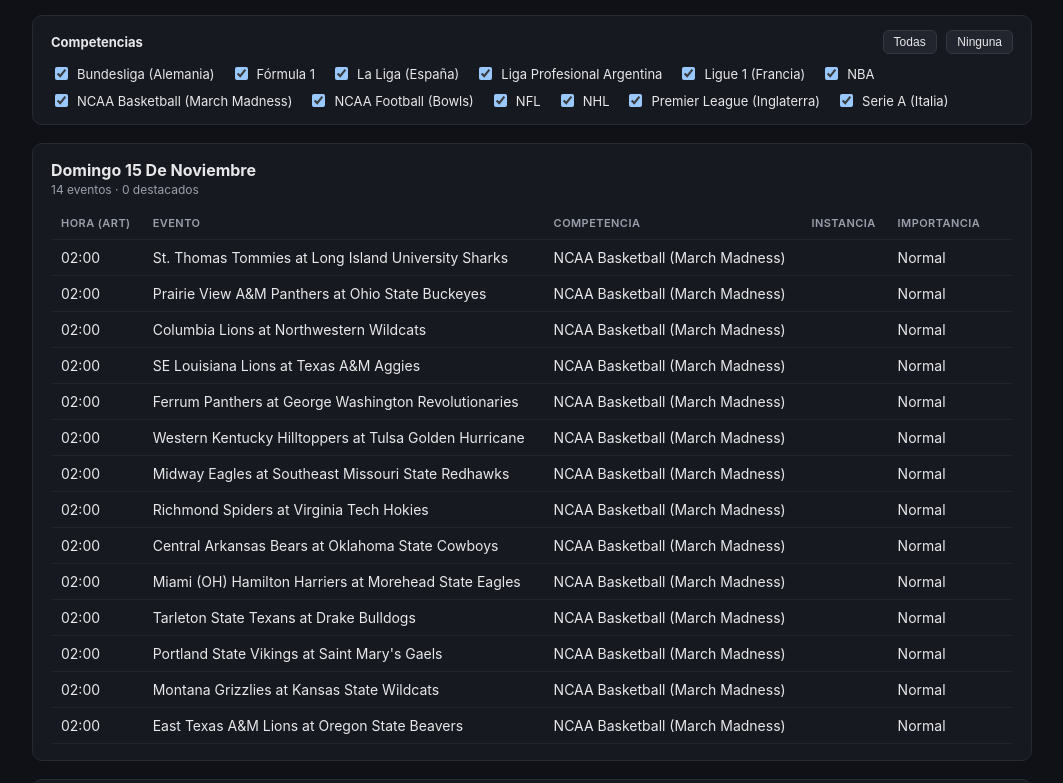
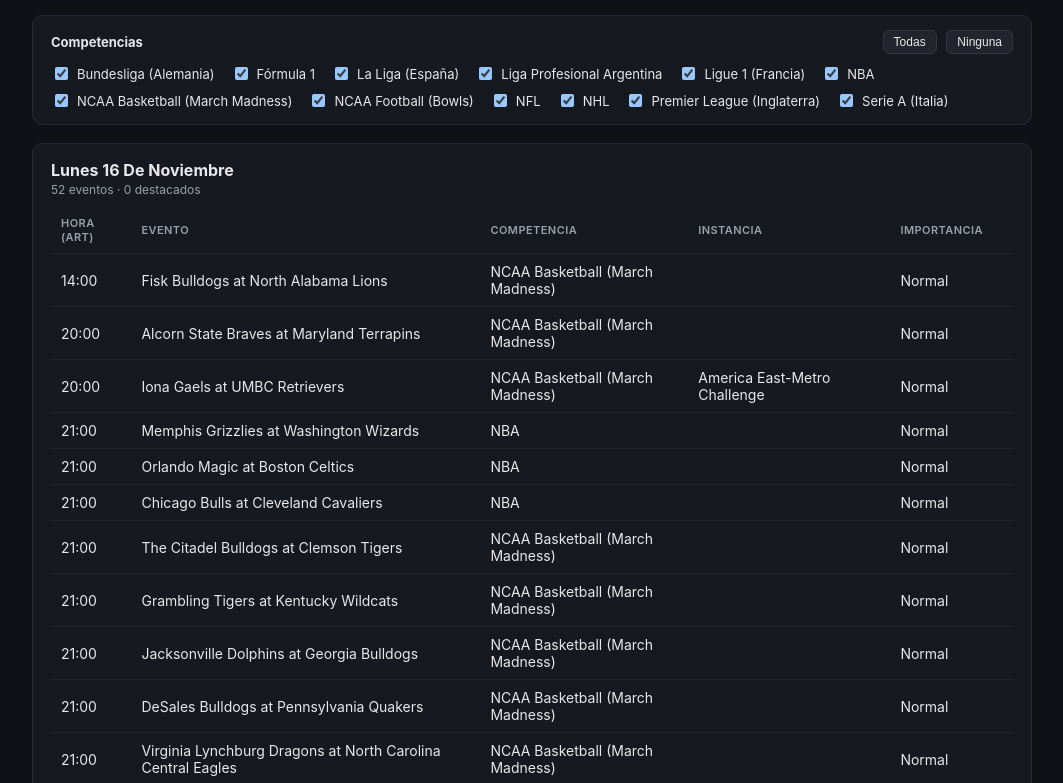
Before and after one commit to pablodberon/sports-events-tracker, a plain HTML site: page docs/index.html in a window 1280 px wide. Shown: the part 77-860 px from the top of the page, without its empty margins (108-1171 px from the left). Drawn offline with Linux system fonts and the light colour scheme.

Commit message:
Actualizar dashboard [skip ci]

```diff
--- a/docs/index.html
+++ b/docs/index.html
@@ -36,7 +36,7 @@
 <body>
 <div class="wrap">
   <h1>Agenda deportiva</h1>
-  <div class="meta">Actualizado 2026-11-16 01:55 ART &middot; 400 eventos proximos &middot; 35 destacados &middot; la jornada va de 4am a 3:59am del dia siguiente (hora Argentina)</div>
+  <div class="meta">Actualizado 2026-11-16 15:02 ART &middot; 400 eventos proximos &middot; 41 destacados &middot; la jornada va de 4am a 3:59am del dia siguiente (hora Argentina)</div>
 
   <div class="filters">
     <div class="filters-head">
@@ -64,30 +64,6 @@
 
   <div class="no-results" id="noResults">No hay eventos para las competencias seleccionadas.</div>
 
-
-    <section class="day">
-      <h2>Domingo 15 de noviembre</h2>
-      <div class="day-meta">14 eventos &middot; 0 destacados</div>
-      <table>
-        <thead><tr><th>Hora (ART)</th><th>Evento</th><th>Competencia</th><th>Instancia</th><th>Importancia</th><th></th></tr></thead>
-        <tbody>
-          <tr class="" data-competitions="NCAA Basketball (March Madness)"><td>02:00</td><td>St. Thomas Tommies at Long Island University Sharks</td><td>NCAA Basketball (March Madness)</td><td></td><td>Normal</td><td class="badge"></td></tr>
-<tr class="" data-competitions="NCAA Basketball (March Madness)"><td>02:00</td><td>Prairie View A&amp;M Panthers at Ohio State Buckeyes</td><td>NCAA Basketball (March Madness)</td><td></td><td>Normal</td><td class="badge"></td></tr>
-<tr class="" data-competitions="NCAA Basketball (March Madness)"><td>02:00</td><td>Columbia Lions at Northwestern Wildcats</td><td>NCAA Basketball (March Madness)</td><td></td><td>Normal</td><td class="badge"></td></tr>
-<tr class="" data-competitions="NCAA Basketball (March Madness)"><td>02:00</td><td>SE Louisiana Lions at Texas A&amp;M Aggies</td><td>NCAA Basketball (March Madness)</td><td></td><td>Normal</td><td class="badge"></td></tr>
-<tr class="" data-competitions="NCAA Basketball (March Madness)"><td>02:00</td><td>Ferrum Panthers at George Washington Revolutionaries</td><td>NCAA Basketball (March Madness)</td><td></td><td>Normal</td><td class="badge"></td></tr>
-<tr class="" data-competitions="NCAA Basketball (March Madness)"><td>02:00</td><td>Western Kentucky Hilltoppers at Tulsa Golden Hurricane</td><td>NCAA Basketball (March Madness)</td><td></td><td>Normal</td><td class="badge"></td></tr>
-<tr class="" data-competitions="NCAA Basketball (March Madness)"><td>02:00</td><td>Midway Eagles at Southeast Missouri State Redhawks</td><td>NCAA Basketball (March Madness)</td><td></td><td>Normal</td><td class="badge"></td></tr>
-<tr class="" data-competitions="NCAA Basketball (March Madness)"><td>02:00</td><td>Richmond Spiders at Virginia Tech Hokies</td><td>NCAA Basketball (March Madness)</td><td></td><td>Normal</td><td class="badge"></td></tr>
-<tr class="" data-competitions="NCAA Basketball (March Madness)"><td>02:00</td><td>Central Arkansas Bears at Oklahoma State Cowboys</td><td>NCAA Basketball (March Madness)</td><td></td><td>Normal</td><td class="badge"></td></tr>
-<tr class="" data-competitions="NCAA Basketball (March Madness)"><td>02:00</td><td>Miami (OH) Hamilton Harriers at Morehead State Eagles</td><td>NCAA Basketball (March Madness)</td><td></td><td>Normal</td><td class="badge"></td></tr>
-<tr class="" data-competitions="NCAA Basketball (March Madness)"><td>02:00</td><td>Tarleton State Texans at Drake Bulldogs</td><td>NCAA Basketball (March Madness)</td><td></td><td>Normal</td><td class="badge"></td></tr>
-<tr class="" data-competitions="NCAA Basketball (March Madness)"><td>02:00</td><td>Portland State Vikings at Saint Mary's Gaels</td><td>NCAA Basketball (March Madness)</td><td></td><td>Normal</td><td class="badge"></td></tr>
-<tr class="" data-competitions="NCAA Basketball (March Madness)"><td>02:00</td><td>Montana Grizzlies at Kansas State Wildcats</td><td>NCAA Basketball (March Madness)</td><td></td><td>Normal</td><td class="badge"></td></tr>
-<tr class="" data-competitions="NCAA Basketball (March Madness)"><td>02:00</td><td>East Texas A&amp;M Lions at Oregon State Beavers</td><td>NCAA Basketball (March Madness)</td><td></td><td>Normal</td><td class="badge"></td></tr>
-        </tbody>
-      </table>
-    </section>
 
     <section class="day">
       <h2>Lunes 16 de noviembre</h2>
@@ -498,7 +474,7 @@
 
     <section class="day">
       <h2>Sábado 21 de noviembre</h2>
-      <div class="day-meta">29 eventos &middot; 21 destacados</div>
+      <div class="day-meta">43 eventos &middot; 27 destacados</div>
       <table>
         <thead><tr><th>Hora (ART)</th><th>Evento</th><th>Competencia</th><th>Instancia</th><th>Importancia</th><th></th></tr></thead>
         <tbody>
@@ -531,6 +507,20 @@
 <tr class="featured" data-competitions="NCAA Football (Bowls)"><td>14:00</td><td>East Carolina Pirates at Army Black Knights</td><td>NCAA Football (Bowls)</td><td>Semana 12</td><td>Relevancia Nacional</td><td class="badge">&#9733; destacado</td></tr>
 <tr class="featured" data-competitions="NCAA Football (Bowls)"><td>14:00</td><td>Wofford Terriers at Ole Miss Rebels</td><td>NCAA Football (Bowls)</td><td>Semana 12</td><td>Relevancia Nacional</td><td class="badge">&#9733; destacado</td></tr>
 <tr class="featured" data-competitions="NCAA Football (Bowls)"><td>14:00</td><td>Memphis Tigers at Navy Midshipmen</td><td>NCAA Football (Bowls)</td><td>Semana 12</td><td>Relevancia Nacional</td><td class="badge">&#9733; destacado</td></tr>
+<tr class="" data-competitions="NCAA Basketball (March Madness)"><td>14:00</td><td>Detroit Mercy Titans at Michigan State Spartans</td><td>NCAA Basketball (March Madness)</td><td></td><td>Normal</td><td class="badge"></td></tr>
+<tr class="featured" data-competitions="Serie A (Italia)"><td>14:00</td><td>AS Roma at Parma</td><td>Serie A (Italia)</td><td></td><td>Relevancia Continental</td><td class="badge">&#9733; destacado</td></tr>
+<tr class="featured" data-competitions="NCAA Football (Bowls)"><td>14:30</td><td>North Carolina Tar Heels at Virginia Cavaliers</td><td>NCAA Football (Bowls)</td><td>Semana 12</td><td>Relevancia Nacional</td><td class="badge">&#9733; destacado</td></tr>
+<tr class="" data-competitions="Premier League (Inglaterra)"><td>14:30</td><td>Arsenal at Newcastle United</td><td>Premier League (Inglaterra)</td><td></td><td>Normal</td><td class="badge"></td></tr>
+<tr class="" data-competitions="La Liga (España)"><td>14:30</td><td>Real Betis at Sevilla</td><td>La Liga (España)</td><td></td><td>Normal</td><td class="badge"></td></tr>
+<tr class="featured" data-competitions="Bundesliga (Alemania)"><td>14:30</td><td>VfB Stuttgart at Schalke 04</td><td>Bundesliga (Alemania)</td><td></td><td>Relevancia Continental</td><td class="badge">&#9733; destacado</td></tr>
+<tr class="" data-competitions="NBA"><td>15:00</td><td>Milwaukee Bucks at Philadelphia 76ers</td><td>NBA</td><td></td><td>Normal</td><td class="badge"></td></tr>
+<tr class="featured" data-competitions="NCAA Football (Bowls)"><td>15:00</td><td>Houston Cougars at West Virginia Mountaineers</td><td>NCAA Football (Bowls)</td><td>Semana 12</td><td>Relevancia Nacional</td><td class="badge">&#9733; destacado</td></tr>
+<tr class="featured" data-competitions="NCAA Football (Bowls)"><td>15:00</td><td>Western Kentucky Hilltoppers at Liberty Flames</td><td>NCAA Football (Bowls)</td><td>Semana 12</td><td>Relevancia Nacional</td><td class="badge">&#9733; destacado</td></tr>
+<tr class="featured" data-competitions="NCAA Football (Bowls)"><td>15:00</td><td>Tennessee Tech Golden Eagles at Mississippi State Bulldogs</td><td>NCAA Football (Bowls)</td><td>Semana 12</td><td>Relevancia Nacional</td><td class="badge">&#9733; destacado</td></tr>
+<tr class="" data-competitions="NCAA Basketball (March Madness)"><td>15:00</td><td>Kent State Golden Flashes at Cleveland State Vikings</td><td>NCAA Basketball (March Madness)</td><td></td><td>Normal</td><td class="badge"></td></tr>
+<tr class="" data-competitions="NHL"><td>15:00</td><td>Edmonton Oilers at Carolina Hurricanes</td><td>NHL</td><td></td><td>Normal</td><td class="badge"></td></tr>
+<tr class="" data-competitions="Liga Profesional Argentina"><td>15:00</td><td>Barracas Central at Defensa y Justicia</td><td>Liga Profesional Argentina</td><td></td><td>Normal</td><td class="badge"></td></tr>
+<tr class="" data-competitions="NCAA Basketball (March Madness)"><td>15:30</td><td>Mercyhurst Lakers at Western Illinois Leathernecks</td><td>NCAA Basketball (March Madness)</td><td>Queen City Classic</td><td>Normal</td><td class="badge"></td></tr>
         </tbody>
       </table>
     </section>
```
